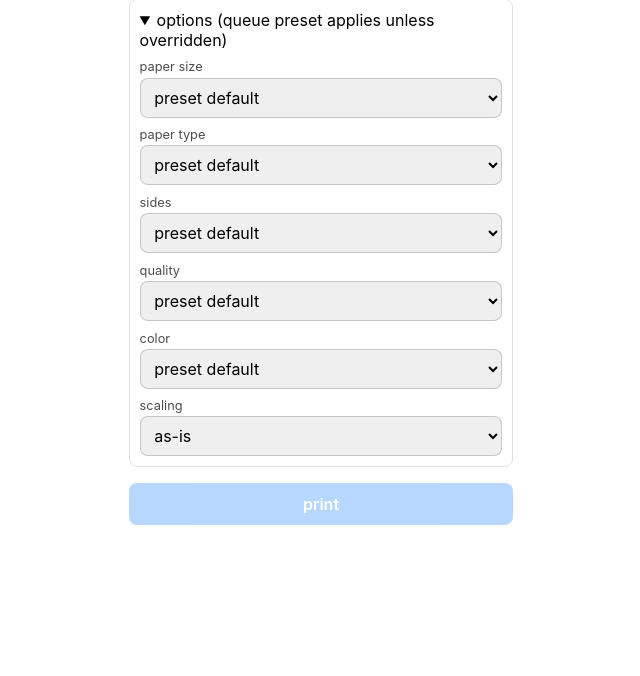
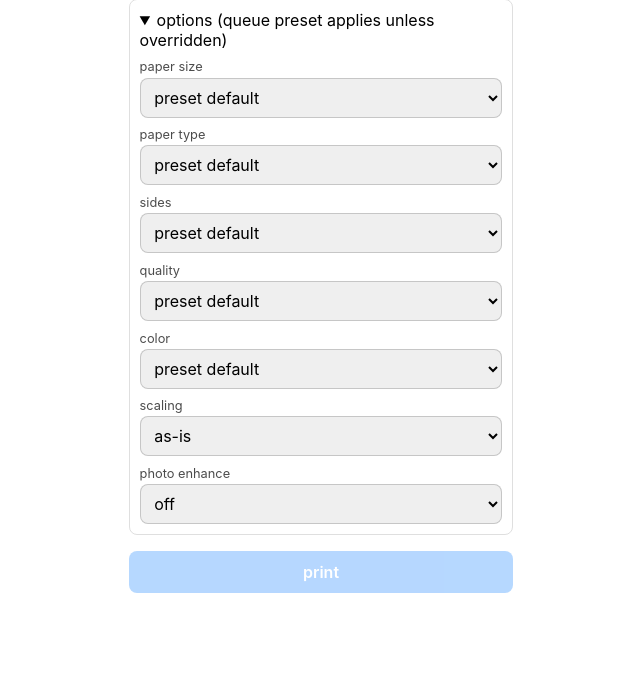
Before and after one commit to robbcocco/archive, a Flask app: page / in a window 1280 px wide, after a click on "options (queue preset applies unless overridden)". Shown: the part 312-988 px from the top of the page, without its empty margins (319-959 px from the left). Before the commit the page ends 837 px from the top, so only its background shows below. Run offline with Flask 3, Linux system fonts and the light colour scheme; data that the repository does not hold is empty.

Commit message:
feat(cups): photo enhance option in web UI
Raw-passthrough test showed the printer applies no processing of its
own: the richer AirPrint output comes from macOS's rasterization,
while cups-filters renders flat. Optional Pillow pre-processing
boosts saturation/contrast (factors tunable via env) to compensate;
EXIF rotation is baked in before re-encoding.

Co-Authored-By: Claude Fable 5 <noreply@anthropic.com>

```diff
--- a/docker-compose/cups/compose.yml
+++ b/docker-compose/cups/compose.yml
@@ -32,5 +32,7 @@ services:
     environment:
       CUPS_SERVER: localhost:631
       WEBUI_PORT: ${WEBUI_PORT:-8631}
+      ENHANCE_SATURATION: ${ENHANCE_SATURATION:-1.15}
+      ENHANCE_CONTRAST: ${ENHANCE_CONTRAST:-1.10}
     depends_on:
       - cups
--- a/docker-compose/cups/webui/app.py
+++ b/docker-compose/cups/webui/app.py
@@ -4,9 +4,15 @@ import subprocess
 import tempfile
 
 from flask import Flask, jsonify, render_template, request
+from PIL import Image, ImageEnhance, ImageOps
 
 CUPS = os.environ.get("CUPS_SERVER", "localhost:631")
 PORT = int(os.environ.get("WEBUI_PORT", "8631"))
+
+# compensate for cups-filters' flat rasterization vs the mac/canon pipeline;
+# tune against a reference print
+ENHANCE_SATURATION = float(os.environ.get("ENHANCE_SATURATION", "1.15"))
+ENHANCE_CONTRAST = float(os.environ.get("ENHANCE_CONTRAST", "1.10"))
 
 # options the form may pass through to lp -o
 ALLOWED_OPTIONS = (
@@ -74,6 +80,18 @@ def queue_info(queue):
     return jsonify(defaults=defaults, media_types=media_types)
 
 
+def enhance_image(path):
+    with Image.open(path) as img:
+        img = ImageOps.exif_transpose(img)  # bake rotation before re-saving
+        img = img.convert("RGB")
+        img = ImageEnhance.Color(img).enhance(ENHANCE_SATURATION)
+        img = ImageEnhance.Contrast(img).enhance(ENHANCE_CONTRAST)
+        out = tempfile.NamedTemporaryFile(suffix=".jpg", delete=False)
+        img.save(out.name, "JPEG", quality=95)
+    os.unlink(path)
+    return out.name
+
+
 @app.post("/print")
 def print_job():
     upload = request.files.get("file")
@@ -99,6 +117,13 @@ def print_job():
     with tempfile.NamedTemporaryFile(suffix=suffix, delete=False) as tmp:
         upload.save(tmp.name)
         path = tmp.name
+
+    if request.form.get("enhance") == "true":
+        try:
+            path = enhance_image(path)
+        except Exception as exc:
+            os.unlink(path)
+            return jsonify(error=f"enhance failed: {exc}"), 400
     try:
         result = subprocess.run(
             cmd + [path], capture_output=True, text=True, timeout=60
--- a/docker-compose/cups/webui/templates/index.html
+++ b/docker-compose/cups/webui/templates/index.html
@@ -125,6 +125,13 @@
       <select id="fit-to-page">
         <option value="">as-is</option>
         <option value="true">fit to page</option>
+      </select>
+    </div>
+    <div>
+      <label for="enhance">photo enhance</label>
+      <select id="enhance">
+        <option value="">off</option>
+        <option value="true">boost saturation + contrast</option>
       </select>
     </div>
   </div>
@@ -267,6 +274,9 @@ go.addEventListener("click", async () => {
   fd.append("copies", document.getElementById("copies").value);
   for (const k of ["media", "MediaType", "sides", "print-quality", "print-color-mode", "fit-to-page", "orientation-requested"])
     fd.append(k, document.getElementById(k).value);
+  // enhancement is a raster operation, only meaningful for images
+  if (file.type.startsWith("image/") && document.getElementById("enhance").value)
+    fd.append("enhance", "true");
 
   go.disabled = true;
   show("sending…");
```
Also changed, not shown: 2 other files.
